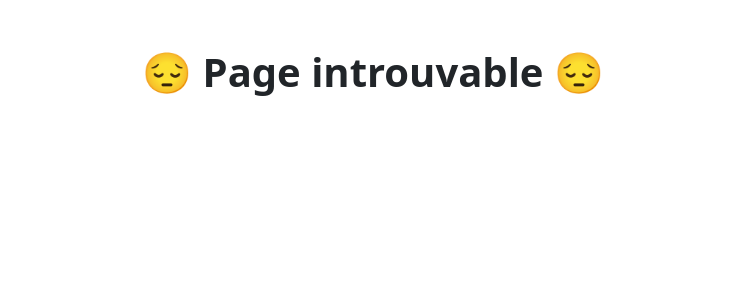
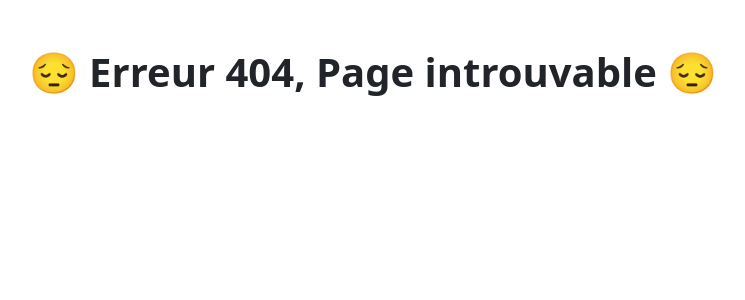
Before and after one commit to Jykiin/cloud, a PHP site: page /src/error_page/404.html in a window 1280 px wide. Shown: the top 300 px of the page, without its empty margins (267-1012 px from the left). Run offline with PHP 8.4, Linux system fonts and the light colour scheme.

Commit message:
404 & bdd

```diff
--- a/app/script/create-user.php
+++ b/app/script/create-user.php
@@ -13,7 +13,9 @@ shell_exec("./createbdd.sh $username $password ");
 $file = fopen("/home/$username/.ssh/authorized_keys", "a");
 fwrite($file, $ssh);
 fclose($file);
+
 echo "<h1 style='color: green;'>Le script pour créer le compte de <strong style='color: black'>$username</strong> a été appelé ! </h1>";
+
 fastcgi_finish_request();
 
 // shell_exec("./restartNginx.sh");
@@ -26,8 +28,7 @@ $dbname = "users";
 // Create connection
 $conn = mysqli_connect($host, $user, $password, $dbname);
 
-$sql = "INSERT INTO users (username, password, ssh)
-VALUES ($username, $password, $ssh)";
+$sql = "INSERT INTO users (username, password, ssh) VALUES ($username, $password, $ssh)";
 
 // Execute query
 if (mysqli_query($conn, $sql)) {
--- a/app/src/error_page/404.html
+++ b/app/src/error_page/404.html
@@ -15,7 +15,7 @@
   <body>
     <div class="container">
       <h1 class="text-center fw-bold mt-5">
-        &#128532 Page introuvable &#128532
+        &#128532 Erreur 404, Page introuvable &#128532
       </h1>
     </div>
     <script
```
